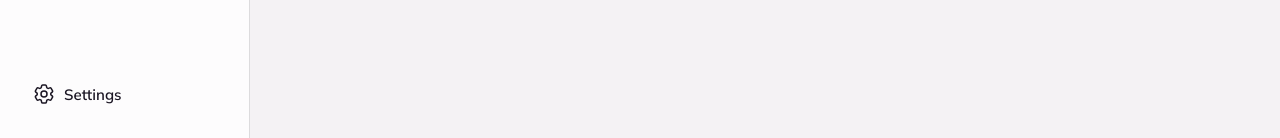
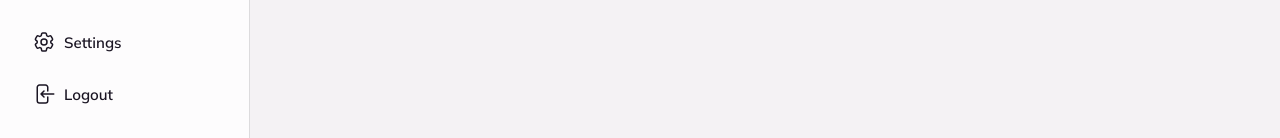
Before and after one commit to Deeckoy/next-money-manager, a Next.js app: page / in a window 1280 px wide. Shown: the part 662-800 px from the top of the page. Built offline with nearby package versions, Linux system fonts and the light colour scheme.

Commit message:
sidebar added logout button

```diff
--- a/src/components/Sidebar/Sidebar.tsx
+++ b/src/components/Sidebar/Sidebar.tsx
@@ -1,6 +1,7 @@
 'use client';
 
 import {
+	ArrowLeftOnRectangleIcon,
 	ChartPieIcon,
 	ClockIcon,
 	Cog6ToothIcon,
@@ -98,6 +99,15 @@ export default function Sidebar() {
 						<Cog6ToothIcon className={`${styles.sidebar__link__icon}`} />
 						Settings
 					</Link>
+
+					<Link
+						className={`${styles.sidebar__link} ${
+							isLinkActive('/logout') ? styles.sidebar__link_active : ''
+						}`}
+						href={'/logout'}>
+						<ArrowLeftOnRectangleIcon className={`${styles.sidebar__link__icon}`} />
+						Logout
+					</Link>
 				</div>
 			</div>
 		</aside>
```
